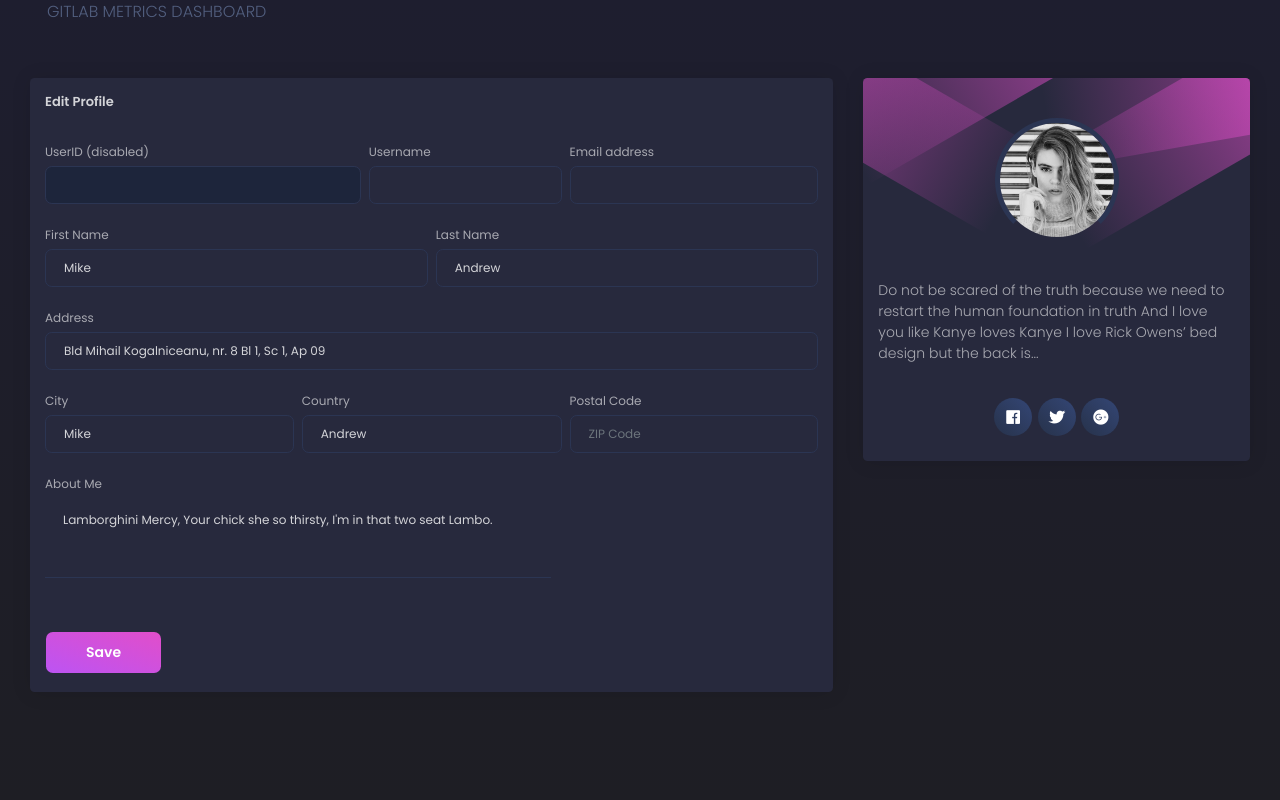
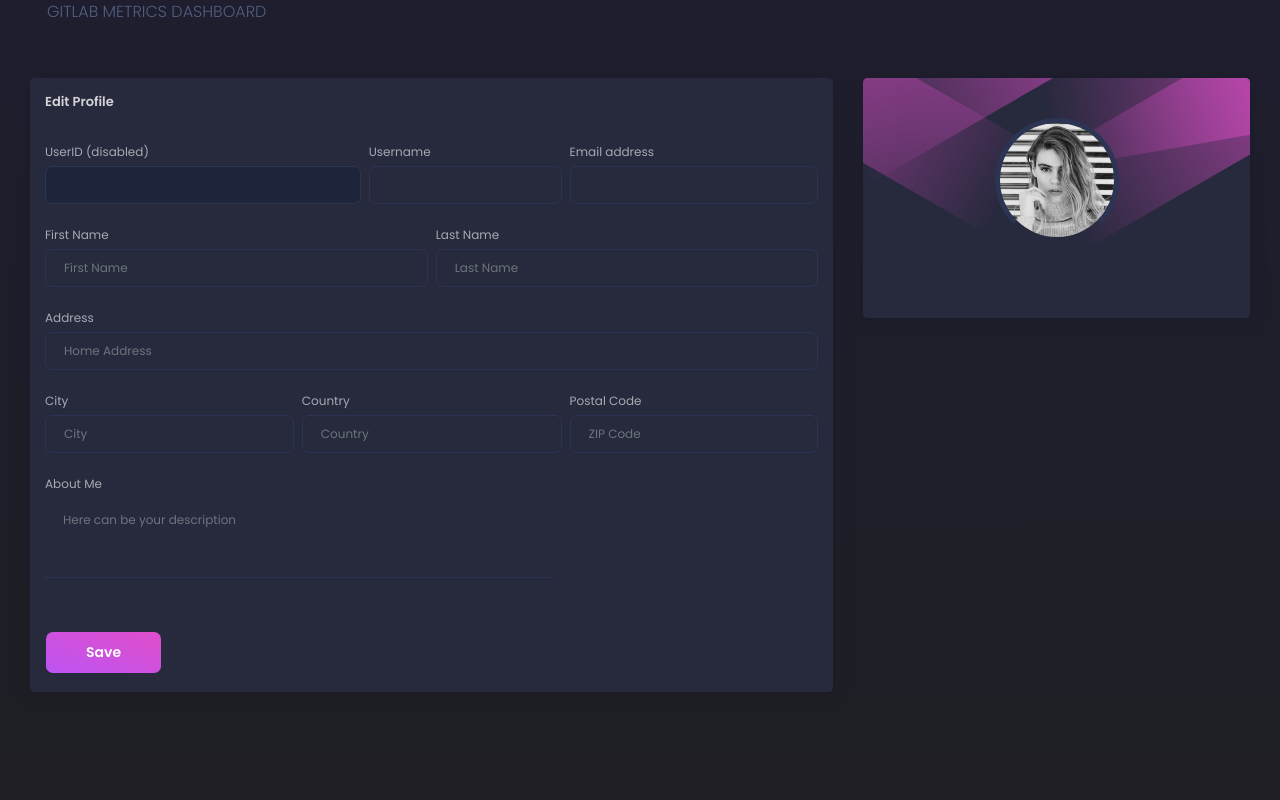
Before and after one commit to maevekenny/hci584-gitlab-metrics-dashboard, a Flask app: template app/home/templates/page-user.html in a window 1280 px wide. Run offline with Flask 2, Linux system fonts and the light colour scheme; the template is opened without the code that fills it, so the values that code supplies are empty; data comes from the database, SQL or seed files in the repository; some libraries are stand-ins or nearby versions.

Commit message:
style updates

```diff
--- a/app/base/static/assets/scss/black-dashboard/custom/cards/_card-chart.scss
+++ b/app/base/static/assets/scss/black-dashboard/custom/cards/_card-chart.scss
@@ -34,7 +34,7 @@
   }
 
   .chart-area {
-    height: 220px;
+    height: 300px;
     width: 100%;
   }
   .card-footer {
--- a/app/base/templates/errors/403.html
+++ b/app/base/templates/errors/403.html
@@ -2,7 +2,7 @@
 
 {% block title %} Page 404 {% endblock %}
 
-<!-- Specific Page CSS goes HERE  -->
+
 {% block stylesheets %}{% endblock stylesheets %}
 
 {% block content %}
@@ -24,5 +24,5 @@
 
 {% endblock content %}
 
-<!-- Specific Page JS goes HERE  -->
+
 {% block javascripts %}{% endblock javascripts %}
--- a/app/base/templates/errors/404.html
+++ b/app/base/templates/errors/404.html
@@ -2,7 +2,7 @@
 
 {% block title %} Page 404 {% endblock %}
 
-<!-- Specific Page CSS goes HERE  -->
+
 {% block stylesheets %}{% endblock stylesheets %}
 
 {% block content %}
@@ -24,5 +24,5 @@
 
 {% endblock content %}
 
-<!-- Specific Page JS goes HERE  -->
+
 {% block javascripts %}{% endblock javascripts %}
--- a/app/base/templates/errors/500.html
+++ b/app/base/templates/errors/500.html
@@ -2,7 +2,7 @@
 
 {% block title %} Page 404 {% endblock %}
 
-<!-- Specific Page CSS goes HERE  -->
+
 {% block stylesheets %}{% endblock stylesheets %}
 
 {% block content %}
@@ -24,5 +24,5 @@
 
 {% endblock content %}
 
-<!-- Specific Page JS goes HERE  -->
+
 {% block javascripts %}{% endblock javascripts %}
--- a/app/base/templates/login/register.html
+++ b/app/base/templates/login/register.html
@@ -2,7 +2,7 @@
 
 {% block title %} Register {% endblock %}
 
-<!-- Specific Page CSS goes HERE  -->
+
 {% block stylesheets %}{% endblock stylesheets %}
 
 {% block content %}
@@ -72,5 +72,5 @@
 
 {% endblock content %}
 
-<!-- Specific Page JS goes HERE  -->
+
 {% block javascripts %}{% endblock javascripts %}
--- a/app/base/templates/site_template/navigation.html
+++ b/app/base/templates/site_template/navigation.html
@@ -39,7 +39,7 @@
                 </ul>
               </li>
               <li class="dropdown nav-item">
-                <!-- <a href="#" class="dropdown-toggle nav-link" data-toggle="dropdown">
+                <a href="#" class="dropdown-toggle nav-link" data-toggle="dropdown">
                   <div class="photo">
                     <img src="/static/assets/img/anime3.png" alt="Profile Photo">
                   </div>
@@ -47,7 +47,7 @@
                   <p class="d-lg-none">
                     Log out
                   </p>
-                </a> -->
+                </a>
                 <ul class="dropdown-menu dropdown-navbar">
                   <li class="nav-link"><a href="/page-user" class="nav-item dropdown-item">Profile</a></li>
                   <li class="dropdown-divider"></li>
--- a/app/home/templates/page-blank.html
+++ b/app/home/templates/page-blank.html
@@ -2,7 +2,7 @@
 
 {% block title %} Page Blank {% endblock %}
 
-<!-- Specific Page CSS goes HERE  -->
+
 {% block stylesheets %}{% endblock stylesheets %}
 
 {% block content %}
@@ -23,5 +23,5 @@
 
 {% endblock content %}
 
-<!-- Specific Page JS goes HERE  -->
+
 {% block javascripts %}{% endblock javascripts %}
--- a/app/home/templates/page-user.html
+++ b/app/home/templates/page-user.html
@@ -36,13 +36,13 @@
             <div class="col-md-6 pr-md-1">
               <div class="form-group">
                 <label>First Name</label>
-                <input type="text" class="form-control" placeholder="Company" value="Mike">
+                <input type="text" class="form-control" placeholder="First Name" value="">
               </div>
             </div>
             <div class="col-md-6 pl-md-1">
               <div class="form-group">
                 <label>Last Name</label>
-                <input type="text" class="form-control" placeholder="Last Name" value="Andrew">
+                <input type="text" class="form-control" placeholder="Last Name" value="">
               </div>
             </div>
           </div>
@@ -50,7 +50,7 @@
             <div class="col-md-12">
               <div class="form-group">
                 <label>Address</label>
-                <input type="text" class="form-control" placeholder="Home Address" value="Bld Mihail Kogalniceanu, nr. 8 Bl 1, Sc 1, Ap 09">
+                <input type="text" class="form-control" placeholder="Home Address" value="">
               </div>
             </div>
           </div>
@@ -58,13 +58,13 @@
             <div class="col-md-4 pr-md-1">
               <div class="form-group">
                 <label>City</label>
-                <input type="text" class="form-control" placeholder="City" value="Mike">
+                <input type="text" class="form-control" placeholder="City" value="">
               </div>
             </div>
             <div class="col-md-4 px-md-1">
               <div class="form-group">
                 <label>Country</label>
-                <input type="text" class="form-control" placeholder="Country" value="Andrew">
+                <input type="text" class="form-control" placeholder="Country" value="">
               </div>
             </div>
             <div class="col-md-4 pl-md-1">
@@ -78,7 +78,7 @@
             <div class="col-md-8">
               <div class="form-group">
                 <label>About Me</label>
-                <textarea rows="4" cols="80" class="form-control" placeholder="Here can be your description" value="Mike">Lamborghini Mercy, Your chick she so thirsty, I'm in that two seat Lambo.</textarea>
+                <textarea rows="4" cols="80" class="form-control" placeholder="Here can be your description" value=""></textarea>
               </div>
             </div>
           </div>
@@ -109,22 +109,7 @@
             </p>
           </div>
         </p>
-        <div class="card-description">
-          Do not be scared of the truth because we need to restart the human foundation in truth And I love you like Kanye loves Kanye I love Rick Owens’ bed design but the back is...
-        </div>
       </div>
-      <div class="card-footer">
-        <div class="button-container">
-          <button href="javascript:void(0)" class="btn btn-icon btn-round btn-facebook">
-            <i class="fab fa-facebook"></i>
-          </button>
-          <button href="javascript:void(0)" class="btn btn-icon btn-round btn-twitter">
-            <i class="fab fa-twitter"></i>
-          </button>
-          <button href="javascript:void(0)" class="btn btn-icon btn-round btn-google">
-            <i class="fab fa-google-plus"></i>
-          </button>
-        </div>
       </div>
     </div>
   </div>
@@ -133,5 +118,5 @@
 
 {% endblock content %}
 
-<!-- Specific Page JS goes HERE  -->
+
 {% block javascripts %}{% endblock javascripts %}
```
Also changed, not shown: app/base/templates/login/login.html (+6 -6 lines), app/base/static/assets/css/black-dashboard.css.
